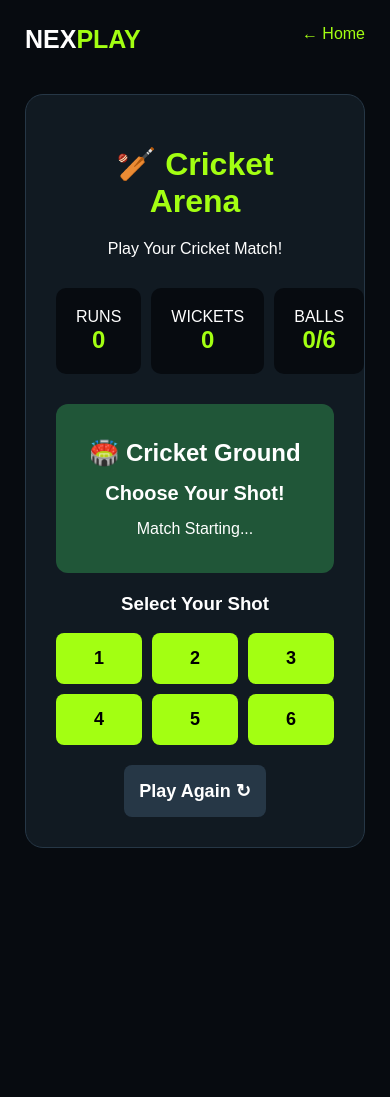
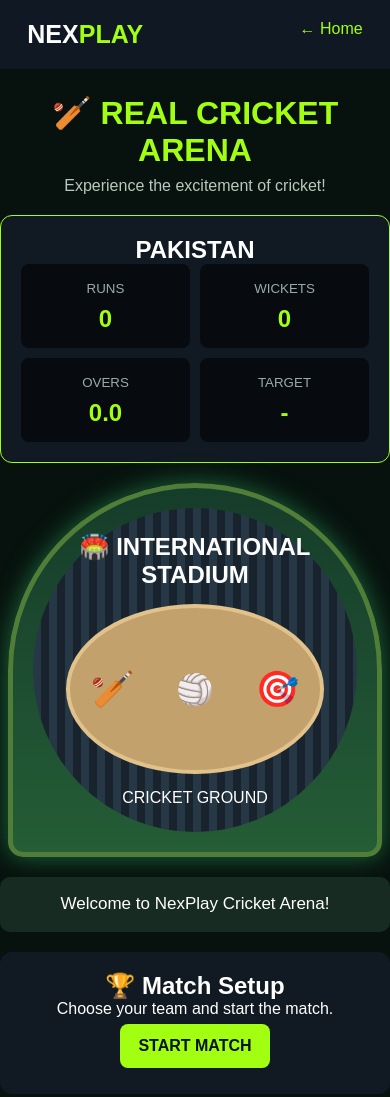
Before and after one commit to abdulbhai92/abdulbhai-web, a plain HTML site: page cricket Arena.html in a window 390 px wide. Before the commit the page ends 913 px from the top, so only its background shows below. Drawn offline with Linux system fonts and the light colour scheme.

Commit message:
Update cricket Arena.html

```diff
--- a/cricket Arena.html
+++ b/cricket Arena.html
@@ -3,125 +3,156 @@
 <head>
 <meta charset="UTF-8">
 <meta name="viewport" content="width=device-width, initial-scale=1.0">
-<title>NexPlay | Cricket Arena</title>
+<title>NexPlay | Real Cricket Arena</title>
 
 <style>
-* {
-    margin: 0;
-    padding: 0;
-    box-sizing: border-box;
+*{margin:0;padding:0;box-sizing:border-box}
+
+body{
+    background:#07120e;
+    color: white;
+    font-family: Arial, sans-serif;
+    text-align: center;
 }
 
-body {
-    background: #070b10;
-    color: white;
-    font-family: Arial;
-    text-align: center;
-    padding: 25px;
+header{
+    display: flex;
+    justify-content:space-between;
+    padding:20px 7%;
+    background:#101923;
 }
 
-header {
-    display: flex;
-    justify-content: space-between;
-    max-width: 850px;
-    margin: auto;
+.logo{font-size:25px;font-weight:bold}
+.logo span{color:#a3ff12}
+a{color:#a3ff12;text-decoration:none}
+
+h1{
+    color:#a3ff12;
+    margin:25px 0 8px;
 }
 
-.logo {
-    font-size: 25px;
-    font-weight: bold;
+.subtitle{color:#b9c8bf}
+
+.stadium{
+    max-width:900px;
+    margin:25px auto;
+    padding:20px;
+    background:linear-gradient(#163c2a,#245d36);
+    border:5px solid #507e39;
+    border-radius:50% 50% 15px 15px;
+    box-shadow:0 0 25px #1c693c;
 }
 
-.logo span {
-    color: #a3ff12;
+.crowd{
+    background:repeating-linear-gradient(
+    90deg,#263746 0px,#263746 8px,
+    #18232d 8px,#18232d 16px);
+    border-radius:50%;
+    padding:25px 10px;
 }
 
-a {
-    color: #a3ff12;
-    text-decoration: none;
+.pitch{
+    background:#c2a16c;
+    border:4px solid #e2c28b;
+    border-radius:50%;
+    width:85%;
+    max-width:430px;
+    height:220px;
+    margin:15px auto;
+    display: flex;
+    justify-content:space-around;
+    align-items: center;
+    position: relative;
 }
 
-.game {
-    background: #111a22;
-    max-width: 850px;
-    margin: 40px auto;
-    padding: 30px;
-    border-radius: 18px;
-    border: 1px solid #263746;
+.player{
+    font-size:48px;
 }
 
-h1 {
-    color: #a3ff12;
-    margin: 20px;
+.ball{
+    font-size:30px;
+    animation: none;
 }
 
-.score {
-    display: flex;
-    justify-content: space-around;
-    margin: 30px 0;
-    gap: 10px;
+.scoreboard{
+    max-width:850px;
+    margin:20px auto;
+    padding:20px;
+    background:#111a22;
+    border:1px solid #a3ff12;
+    border-radius:12px;
 }
 
-.box {
-    background: #070b10;
-    padding: 20px;
-    border-radius: 10px;
-    flex: 1;
+.score{
+    display: grid;
+    grid-template-columns:repeat(4,1fr);
+    gap:10px;
 }
 
-.box h2 {
-    color: #a3ff12;
+.score div{
+    background:#070b10;
+    padding:15px 5px;
+    border-radius:8px;
 }
 
-.pitch {
-    background: #205638;
-    padding: 35px 10px;
-    border-radius: 12px;
-    margin: 20px 0;
+.score small{
+    color:#9baaaa;
 }
 
-#message {
-    font-size: 20px;
-    margin: 15px;
-    font-weight: bold;
+.score h2{
+    color:#a3ff12;
+    margin-top:8px;
 }
 
-.buttons {
-    display: grid;
-    grid-template-columns: repeat(6, 1fr);
-    gap: 10px;
+#commentary{
+    margin:20px auto;
+    max-width:850px;
+    padding:17px;
+    background:#182b22;
+    border-radius:10px;
+    font-size:17px;
+    min-height:55px;
 }
 
-button {
-    background: #a3ff12;
-    color: black;
-    border: none;
-    padding: 15px;
-    border-radius: 8px;
-    font-size: 18px;
+.panel{
+    max-width:850px;
+    margin:20px auto;
+    padding:20px;
+    background:#111a22;
+    border-radius:12px;
+}
+
+button{
+    background:#a3ff12;
+    color:#07120e;
+    border:0;
+    border-radius:8px;
+    padding:13px 18px;
+    margin:6px;
+    font-size:16px;
     font-weight: bold;
     cursor: pointer;
 }
 
-button:hover {
-    background: #c1ff65;
+button:hover{background:#c5ff72}
+
+button: disabled{
+    opacity:.4;
+    cursor:not-allowed;
 }
 
-button:disabled {
-    opacity: 0.4;
-    cursor: not-allowed;
+.secondary{
+    background:#263746;
+    color: white;
 }
 
-#reset {
-    background: #263746;
-    color: white;
-    margin-top: 20px;
-}
+#controls{display:none}
 
-@media(max-width:550px) {
-    .buttons {
-        grid-template-columns: repeat(3, 1fr);
-    }
+@media(max-width:550px){
+    .score{grid-template-columns:repeat(2,1fr)}
+    .pitch{height:170px}
+    .player{font-size:35px}
+    .stadium{margin:15px 8px}
 }
 </style>
 </head>
@@ -133,131 +164,217 @@ button:disabled {
     <a href="/">← Home</a>
 </header>
 
-<div class="game">
+<h1>🏏 REAL CRICKET ARENA</h1>
+<p class="subtitle">Experience the excitement of cricket!</p>
 
-    <h1>🏏 Cricket Arena</h1>
-    <p>Play Your Cricket Match!</p>
+<div class="scoreboard">
+    <h2 id="teamName">PAKISTAN</h2>
 
     <div class="score">
-
-        <div class="box">
-            <p>RUNS</p>
+        <div>
+            <small>RUNS</small>
             <h2 id="runs">0</h2>
         </div>
 
-        <div class="box">
-            <p>WICKETS</p>
+        <div>
+            <small>WICKETS</small>
             <h2 id="wickets">0</h2>
         </div>
 
-        <div class="box">
-            <p>BALLS</p>
-            <h2 id="balls">0/6</h2>
+        <div>
+            <small>OVERS</small>
+            <h2 id="overs">0.0</h2>
         </div>
 
+        <div>
+            <small>TARGET</small>
+            <h2 id="target">-</h2>
+        </div>
+    </div>
+</div>
+
+<div class="stadium">
+    <div class="crowd">
+        <h2>🏟️ INTERNATIONAL STADIUM</h2>
+
+        <div class="pitch">
+            <div class="player">🏏</div>
+            <div class="ball" id="ball">🏐</div>
+            <div class="player">🎯</div>
+        </div>
+
+        <p>CRICKET GROUND</p>
+    </div>
+</div>
+
+<div id="commentary">
+    Welcome to NexPlay Cricket Arena!
+</div>
+
+<div class="panel" id="startPanel">
+    <h2>🏆 Match Setup</h2>
+    <p>Choose your team and start the match.</p>
+
+    <button onclick="startGame()">START MATCH</button>
+</div>
+
+<div class="panel" id="controls">
+
+    <h2 id="gameTitle">YOUR BATTING</h2>
+    <p id="instruction">Select your batting shot.</p>
+
+    <div id="batting">
+        <button onclick="play(1)">1 RUN</button>
+        <button onclick="play(2)">2 RUNS</button>
+        <button onclick="play(3)">3 RUNS</button>
+        <button onclick="play(4)">FOUR 4️⃣</button>
+        <button onclick="play(5)">5 RUNS</button>
+        <button onclick="play(6)">SIX 6️⃣</button>
     </div>
 
-    <div class="pitch">
-        <h2>🏟️ Cricket Ground</h2>
-        <div id="message">Choose Your Shot!</div>
-        <p id="result">Match Starting...</p>
-    </div>
-
-    <h3>Select Your Shot</h3>
-
-    <br>
-
-    <div class="buttons">
-        <button onclick="play(1)">1</button>
-        <button onclick="play(2)">2</button>
-        <button onclick="play(3)">3</button>
-        <button onclick="play(4)">4</button>
-        <button onclick="play(5)">5</button>
-        <button onclick="play(6)">6</button>
-    </div>
-
-    <button id="reset" onclick="resetGame()">
-        Play Again ↻
-    </button>
+    <button class="secondary" id="restart"
+    onclick="startGame()">RESTART MATCH ↻</button>
 
 </div>
 
 <script>
 
-let runs = 0;
-let wickets = 0;
-let balls = 0;
-let finished = false;
+let runs=0;
+let wickets=0;
+let balls=0;
+let innings=1;
+let target=0;
+let computerScore=0;
+let gameOver=false;
+let mode="batting";
 
-function play(shot) {
+const maxBalls=12;
+const maxWickets=3;
 
-    if (finished) return;
+function say(message){
+    document.getElementById("commentary").innerText=message;
+}
 
-    let bowling = Math.floor(Math.random() * 6) + 1;
+function startGame(){
+
+    runs=0;
+    wickets=0;
+    balls=0;
+    innings=1;
+    target=0;
+    computerScore=0;
+    gameOver=false;
+    mode="batting";
+
+    document.getElementById("startPanel").style.display="none";
+    document.getElementById("controls").style.display="block";
+
+    document.getElementById("gameTitle").innerText="YOUR BATTING";
+    document.getElementById("instruction").innerText="Choose your shot!";
+    document.getElementById("batting").style.display="block";
+
+    say("The match has started! Good luck, batsman!");
+
+    updateScore();
+}
+
+function play(shot){
+
+    if(gameOver) return;
+
+    let bowling=Math.floor(Math.random()*6)+1;
 
     balls++;
 
-    if (shot === bowling) {
+    let message="";
+
+    if(shot===bowling){
 
         wickets++;
 
-        document.getElementById("message").innerText = "OUT! ❌";
+        const outs=["BOWLED! Wicket taken!",
+                    "CAUGHT! The fielder takes it!",
+                    "LBW! The umpire gives it OUT!"];
 
-    } else {
+        message=outs[Math.floor(Math.random()*outs.length)];
 
-        runs += shot;
+    }else{
 
-        document.getElementById("message").innerText =
-        shot + " Runs Scored! 🏏";
+        runs+=shot;
+
+        if(shot===4) message="FOUR! Beautiful boundary!";
+        else if(shot===6) message="SIX! What a massive hit!";
+        else message=shot+" runs scored!";
 
     }
 
-    document.getElementById("result").innerText =
-    "Your Shot: " + shot + " | Computer: " + bowling;
+    document.getElementById("ball").innerText="🏐";
+
+    say(message+" You played "+shot+", bowler delivered "+bowling+".");
 
     updateScore();
 
-    if (balls === 6 || wickets === 2) {
+    if(innings===2 && runs>=target){
+        finish("YOU WON! 🏆");
+        return;
+    }
 
-        finished = true;
+    if(balls>=maxBalls || wickets>=maxWickets){
 
-        document.getElementById("message").innerText =
-        "MATCH OVER! Final Score: " + runs + "/" + wickets;
+        if(innings===1){
 
-        document.querySelectorAll(".buttons button")
-        .forEach(btn => btn.disabled = true);
+            target=runs+1;
+            computerScore=target+Math.floor(Math.random()*15);
+
+            say("First innings completed! Target is "+target+". Computer score: "+computerScore+". Starting second innings!");
+
+            innings=2;
+            runs=0;
+            wickets=0;
+            balls=0;
+
+            document.getElementById("gameTitle").innerText="SECOND INNINGS";
+            document.getElementById("teamName").innerText="PAKISTAN - CHASE";
+            document.getElementById("instruction").innerText="Chase the target of "+target+" runs!";
+            document.getElementById("target").innerText=target;
+
+            updateScore();
+
+        }else{
+
+            if(runs>=target){
+                finish("YOU WON! 🏆");
+            }else{
+                finish("COMPUTER WON! 🏆");
+            }
+
+        }
 
     }
 
 }
 
-function updateScore() {
+function updateScore(){
 
-    document.getElementById("runs").innerText = runs;
+    document.getElementById("runs").innerText=runs;
+    document.getElementById("wickets").innerText=wickets;
 
-    document.getElementById("wickets").innerText = wickets;
+    document.getElementById("overs").innerText=
+    Math.floor(balls/6)+"."+(balls%6);
 
-    document.getElementById("balls").innerText = balls + "/6";
+    document.getElementById("target").innerText=
+    innings===1?"-": target;
 
 }
 
-function resetGame() {
+function finish(message){
 
-    runs = 0;
-    wickets = 0;
-    balls = 0;
-    finished = false;
+    gameOver=true;
 
-    updateScore();
+    say(message+" Final score: "+runs+"/"+wickets);
 
-    document.getElementById("message").innerText =
-    "Choose Your Shot!";
-
-    document.getElementById("result").innerText =
-    "Match Starting...";
-
-    document.querySelectorAll(".buttons button")
-    .forEach(btn => btn.disabled = false);
+    document.getElementById("instruction").innerText=
+    "Match completed! Press Restart to play again.";
 
 }
 
```
